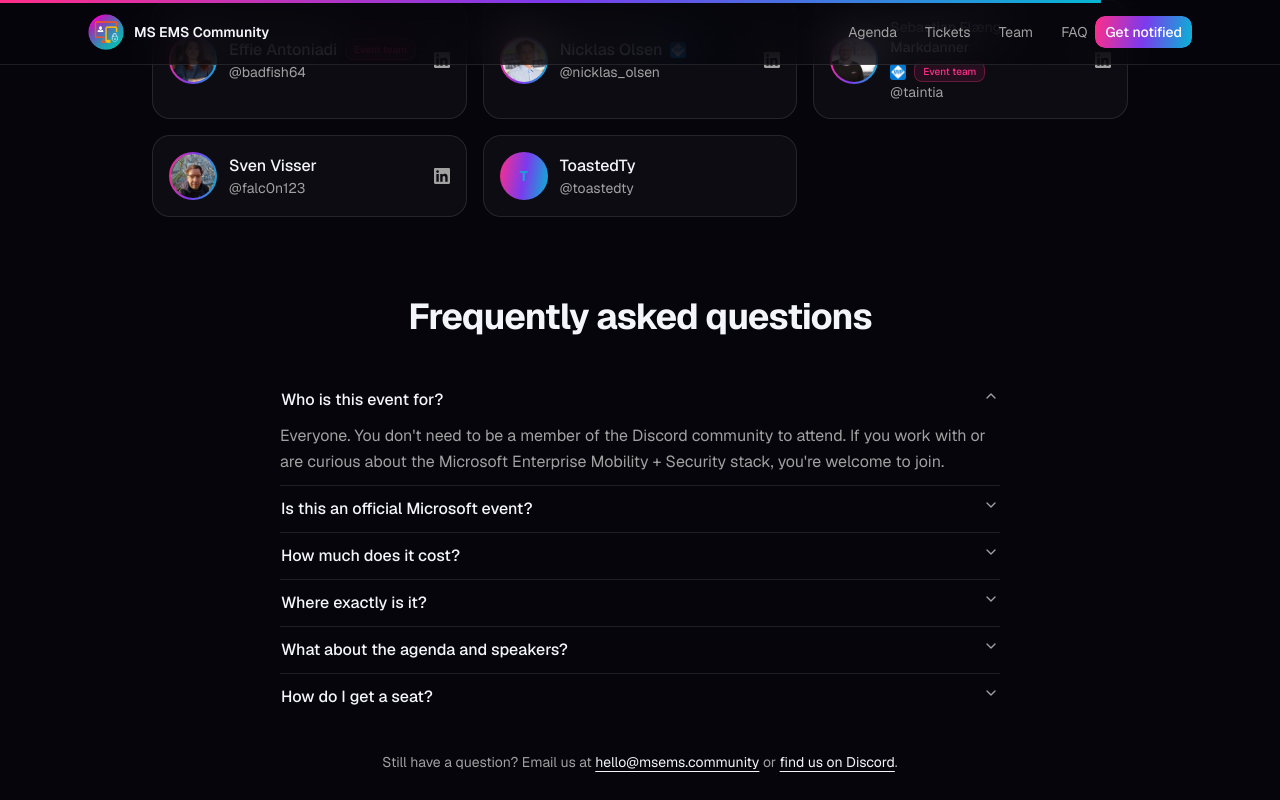
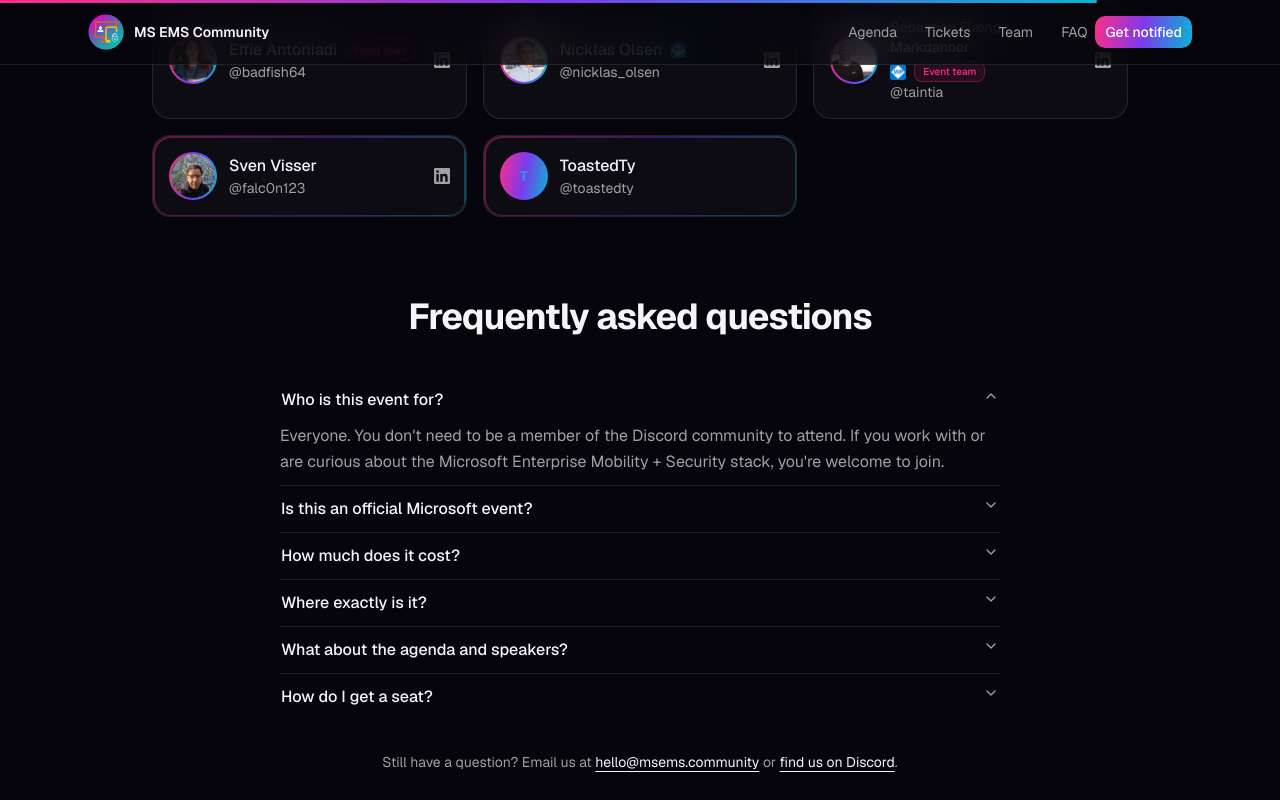
Before and after one commit to Microsoft-EMS-Community/msems-landing, a Next.js app: page / in a window 1280 px wide. Both pictures are taken after a click on the button "Who is this event for?". Shown: the part 5373-6173 px from the top of the page. Built offline with nearby package versions, Linux system fonts and the light colour scheme; no server answers.

Commit message:
feat: scroll-spotlight on team cards + GitHub org link
- Replace the subtle team shine with a brand-gradient border + glow that
  travels down the cards as you scroll (each lights up at viewport centre)
- Add the Microsoft EMS Community GitHub org link to the footer

```diff
--- a/src/app/globals.css
+++ b/src/app/globals.css
@@ -266,34 +266,44 @@
   }
 }
 
-/* Team "shine": a light sweeps across each card as it scrolls into view,
-   giving every volunteer their moment. Guarded so it only runs where
-   scroll-driven animation is supported and motion is allowed. */
-@keyframes shine-sweep {
-  from { transform: translateX(-160%) skewX(-12deg); }
-  to { transform: translateX(160%) skewX(-12deg); }
+/* Team "scroll spotlight": a brand-gradient border + glow travels down the
+   cards as you scroll. Each card lights up as it passes the centre of the
+   viewport — a snake of light through the list. */
+@keyframes card-spotlight {
+  0%, 100% { opacity: 0; }
+  42%, 58% { opacity: 1; }
+}
+.scroll-spotlight {
+  position: relative;
 }
 @media (prefers-reduced-motion: no-preference) {
   @supports (animation-timeline: view()) {
-    .team-shine {
-      position: relative;
-      overflow: hidden;
-    }
-    .team-shine::after {
+    .scroll-spotlight::before {
       content: "";
       position: absolute;
       inset: 0;
+      border-radius: inherit;
+      padding: 1.5px;
       pointer-events: none;
       background: linear-gradient(
-        100deg,
-        transparent 30%,
-        rgba(255, 255, 255, 0.45) 50%,
-        transparent 70%
+        120deg,
+        var(--color-brand-pink),
+        var(--color-brand-purple),
+        var(--color-brand-teal)
       );
-      transform: translateX(-160%) skewX(-12deg);
-      animation: shine-sweep linear both;
+      -webkit-mask:
+        linear-gradient(#000 0 0) content-box,
+        linear-gradient(#000 0 0);
+      mask:
+        linear-gradient(#000 0 0) content-box,
+        linear-gradient(#000 0 0);
+      -webkit-mask-composite: xor;
+      mask-composite: exclude;
+      box-shadow: 0 0 30px -6px color-mix(in oklch, var(--color-brand-purple) 65%, transparent);
+      opacity: 0;
+      animation: card-spotlight linear both;
       animation-timeline: view();
-      animation-range: entry 0% cover 55%;
+      animation-range: cover 12% cover 88%;
     }
   }
 }
--- a/src/components/site-footer.tsx
+++ b/src/components/site-footer.tsx
@@ -45,6 +45,14 @@ export function SiteFooter({ memberLabel }: SiteFooterProps) {
               {EVENT.discordInvite.replace(/^https?:\/\//, "")}
             </a>
             <a
+              href={EVENT.githubUrl}
+              target="_blank"
+              rel="noopener noreferrer"
+              className="text-sm text-muted-foreground transition-colors hover:text-foreground"
+            >
+              GitHub →
+            </a>
+            <a
               href={`mailto:${EVENT.contactEmail}`}
               className="mt-1 text-sm text-muted-foreground transition-colors hover:text-foreground"
             >
--- a/src/components/team.tsx
+++ b/src/components/team.tsx
@@ -28,7 +28,7 @@ const GROUPS: ReadonlyArray<{ role: TeamRole; label: string }> = [
 
 function MemberCard({ member }: { member: TeamMember }) {
   return (
-    <div className="reveal team-shine flex items-center gap-3 rounded-2xl border border-white/10 bg-white/[0.03] p-4">
+    <div className="reveal scroll-spotlight flex items-center gap-3 rounded-2xl border border-white/10 bg-white/[0.03] p-4">
       <span className="brand-gradient-bg shrink-0 rounded-full p-[2px]">
         {member.photo ? (
           <Image
--- a/src/lib/event.ts
+++ b/src/lib/event.ts
@@ -21,6 +21,7 @@ export const EVENT = {
     "The small fee covers lunch, drinks and beverages for the day, plus an optional evening get-together.",
   discordInvite: "https://aka.ms/M365EMSDiscord",
   registrationUrl: "https://aka.ms/M365EMSDiscord",
+  githubUrl: "https://github.com/Microsoft-EMS-Community",
   contactEmail: "hello@msems.community",
   status: "Save the date",
   // Call for Speakers (Sessionize). Set cfsOpen to false once submissions close.
```
